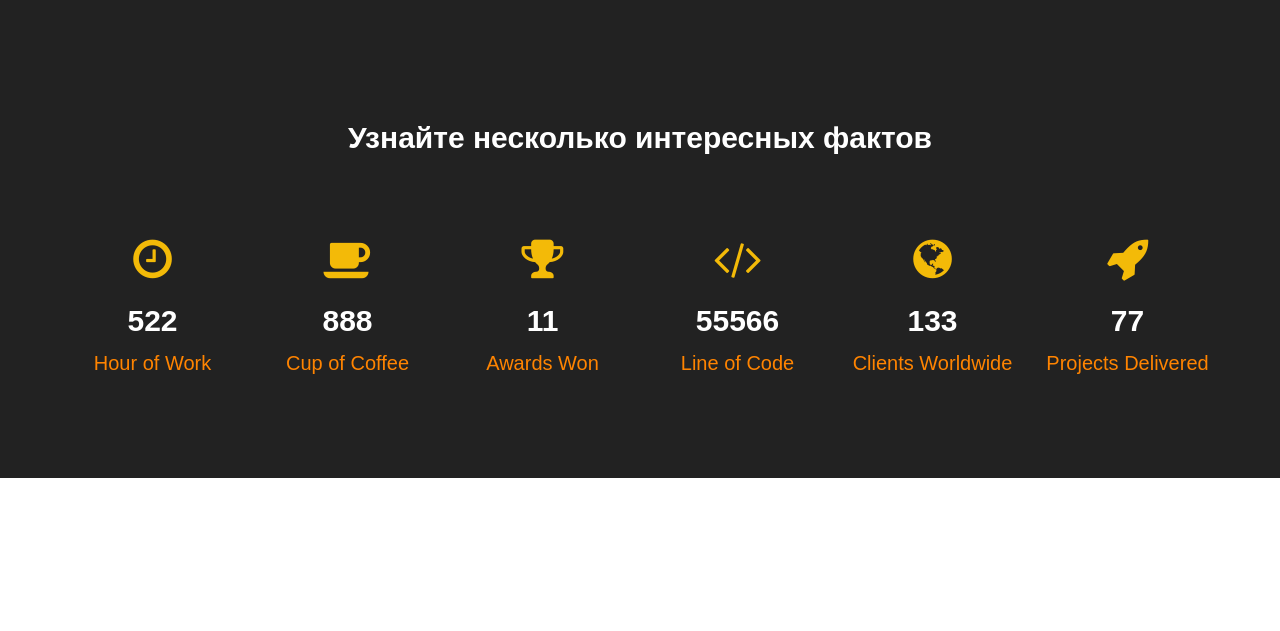
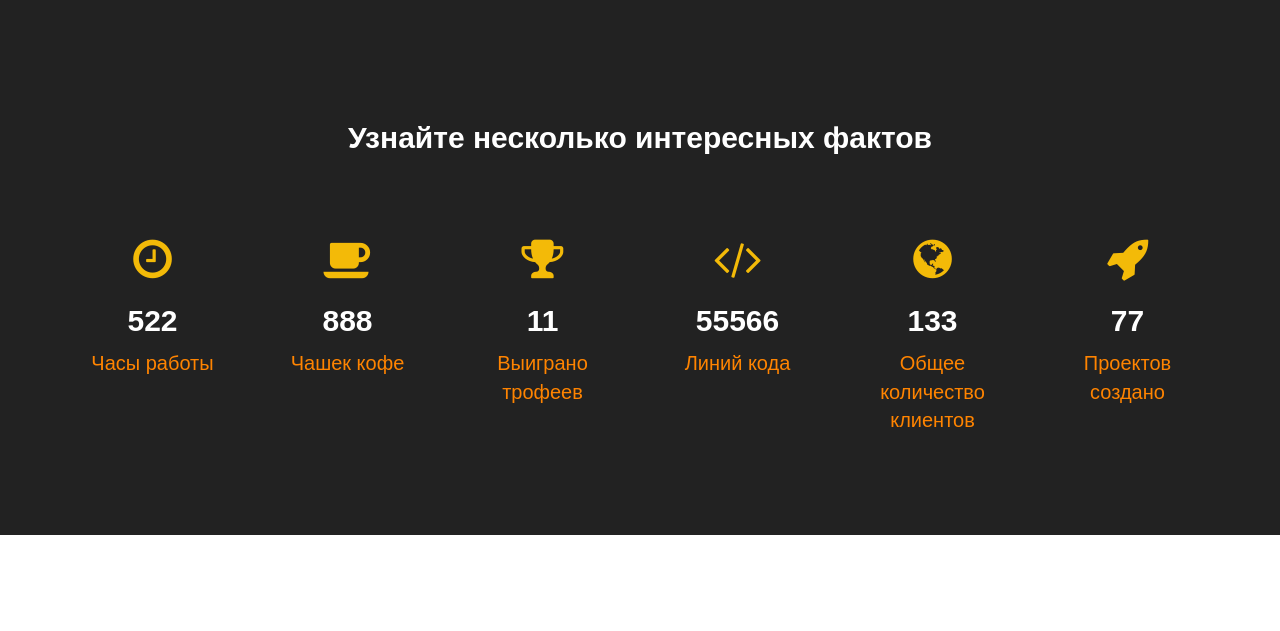
Before and after one commit to ZhanbolotAbdrasilov17/ADSK, a Django app: page / in a window 1280 px wide. Shown: the part 3660-4291 px from the top of the page. Run offline with Django 3.2, Linux system fonts and the light colour scheme; data comes from the database, SQL or seed files in the repository; some libraries are stand-ins or nearby versions.

Commit message:
fixing coming

```diff
--- a/static/assets/css/style.css
+++ b/static/assets/css/style.css
@@ -99,7 +99,7 @@ nav {
     background: rgba(0, 0, 0, 0) none repeat scroll 0 0 !important;
 }
 .navbar-default .navbar-nav > .active > a, .navbar-default .navbar-nav > .active > a:focus, .navbar-default .navbar-nav > .active > a:hover {
-    background-color: #ffa100;
+    background-color: #ffcb00;
     border-bottom: 10px solid #e49102;
     color: #fff;
 }
@@ -114,7 +114,7 @@ transition: all 0.35s ease 0s;
     padding: 50px 26px 35px;
 }
 .navbar-default .navbar-nav > li > a:focus, .navbar-default .navbar-nav > li > a:hover {
-     background-color: #ffa100;
+     background-color: #ffcb00;
     border-bottom: 10px solid #e49102;
     color: #fff;
 }
@@ -193,7 +193,7 @@ transition: all 0.35s ease 0s;
 	left:0;
 }
 #about h2::after {
-    background: #ffa100 none repeat scroll 0 0;
+    background: #ffcb00 none repeat scroll 0 0;
     bottom: 9px;
     content: "";
     height: 2px;
@@ -237,7 +237,7 @@ margin:20px 0 0 0px;
     padding: 8px;
 }
 .t-box .social-links a {
-    color: #ffa100;
+    color: #ffcb00;
 }
 .t-box .social-links a:hover {
     color: #333;
@@ -276,7 +276,7 @@ margin:20px 0 0 0px;
 	left:0;
 }
 #Services h2::after {
-    background: #ffa100 none repeat scroll 0 0;
+    background: #ffcb00 none repeat scroll 0 0;
     bottom: 9px;
     content: "";
     height: 2px;
@@ -522,12 +522,12 @@ padding:10px;
 }
 .owl-theme .owl-controls .owl-buttons div {
     background: rgba(255, 255, 255, 0.08) none repeat scroll 0 0 !important;
-    color: #ffa100 !important;
+    color: #ffcb00 !important;
     font-size: 65px !important;
     opacity: 1 !important;
 }
 .owl-theme .owl-controls .owl-buttons div:hover {
-    background: #ffa100 none repeat scroll 0 0 !important;
+    background: #ffcb00 none repeat scroll 0 0 !important;
     color: #fff !important;
     font-size: 65px !important;
     opacity: 1 !important;
@@ -827,7 +827,7 @@ blockquote {
 /*----------- blog ------------*/
 
 #blog {
-   background: #ffa100;
+   background: #ffcb00;
     color: #fff;
     overflow: hidden;
 	padding:100px 0 220px;
@@ -948,7 +948,7 @@ blockquote {
     width: 100%;
 }
 #contact .btn-block {
-    background: #ffa100 none repeat scroll 0 0;
+    background: #ffcb00 none repeat scroll 0 0;
     border-radius: 0;
     color: #000;
     display: block;
@@ -991,7 +991,7 @@ blockquote {
     width: 50px;
 }
 #footer::before {
-    background: orange none repeat scroll 0 0;
+    background: #ffcb00 none repeat scroll 0 0;
     content: "";
     height: 100%;
     position: absolute;
--- a/templates/index.html
+++ b/templates/index.html
@@ -279,32 +279,32 @@ nullam rhoncus tortor at dignissim vehicula.</p>
 			 <div class="col-xs-12 col-sm-2 col-md-2 wow fadeInUp animated" data-wow-delay=".1s">
                             <i class="fa fa-clock-o size"></i>
 							<h2>522</h2>
-							<span>Hour of Work</span>
+							<span>Часы работы</span>
                   </div>
                <div class="col-xs-12 col-sm-2 col-md-2 wow fadeInUp animated" data-wow-delay=".2s">
                             <i class="fa fa-coffee size"></i>
 							<h2>888</h2>
-							<span>Cup of Coffee</span>
+							<span>Чашек кофе</span>
                   </div>
 				   <div class="col-xs-12 col-sm-2 col-md-2 wow fadeInUp animated" data-wow-delay=".3s">
                             <i class="fa fa-trophy size"></i>
 							<h2>11</h2>
-							<span>Awards Won</span>
+							<span>Выиграно трофеев</span>
                   </div>
 				   <div class="col-xs-12 col-sm-2 col-md-2 wow fadeInUp animated" data-wow-delay=".4s">
                             <i class="fa fa-code size"></i>
 							<h2>55566</h2>
-							<span>Line of Code</span>
+							<span>Линий кода</span>
                   </div>
 				   <div class="col-xs-12 col-sm-2 col-md-2 wow fadeInUp animated" data-wow-delay=".5s">
                             <i class="fa fa-globe size"></i>
 							<h2>133</h2>
-							<span>Clients Worldwide</span>
+							<span>Общее количество клиентов</span>
                   </div>
 				   <div class="col-xs-12 col-sm-2 col-md-2 wow fadeInUp animated" data-wow-delay=".6s">
                             <i class="fa fa-rocket size"></i>
 							<h2>77</h2>
-							<span>Projects Delivered</span>
+							<span>Проектов создано</span>
                   </div>
             </div>
         </div>
```
Also changed, not shown: other parts of templates/index.html (+12 -12 lines), static/assets/img/blog.jpg (added), static/assets/img/blogg.jpeg (added).
